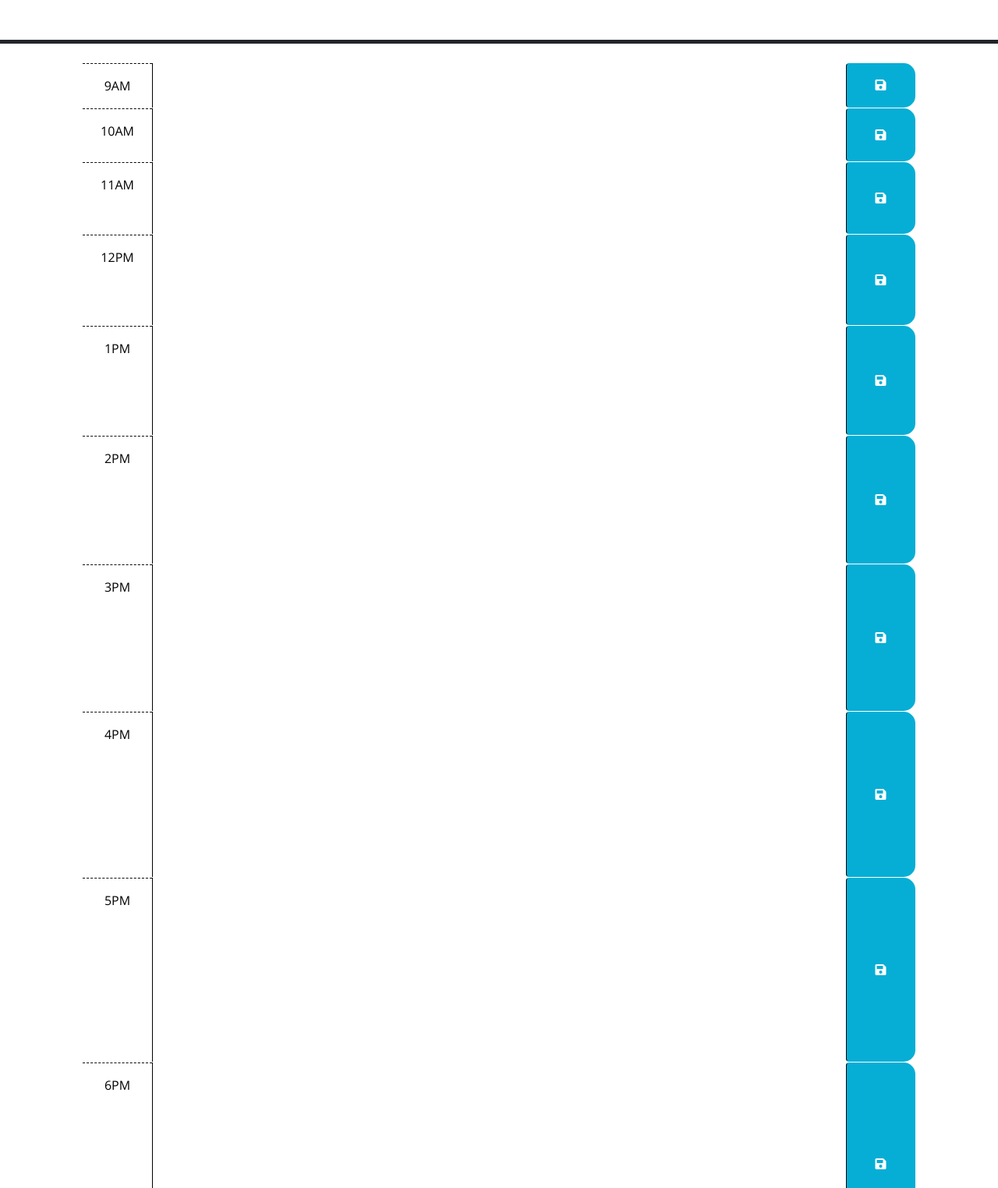
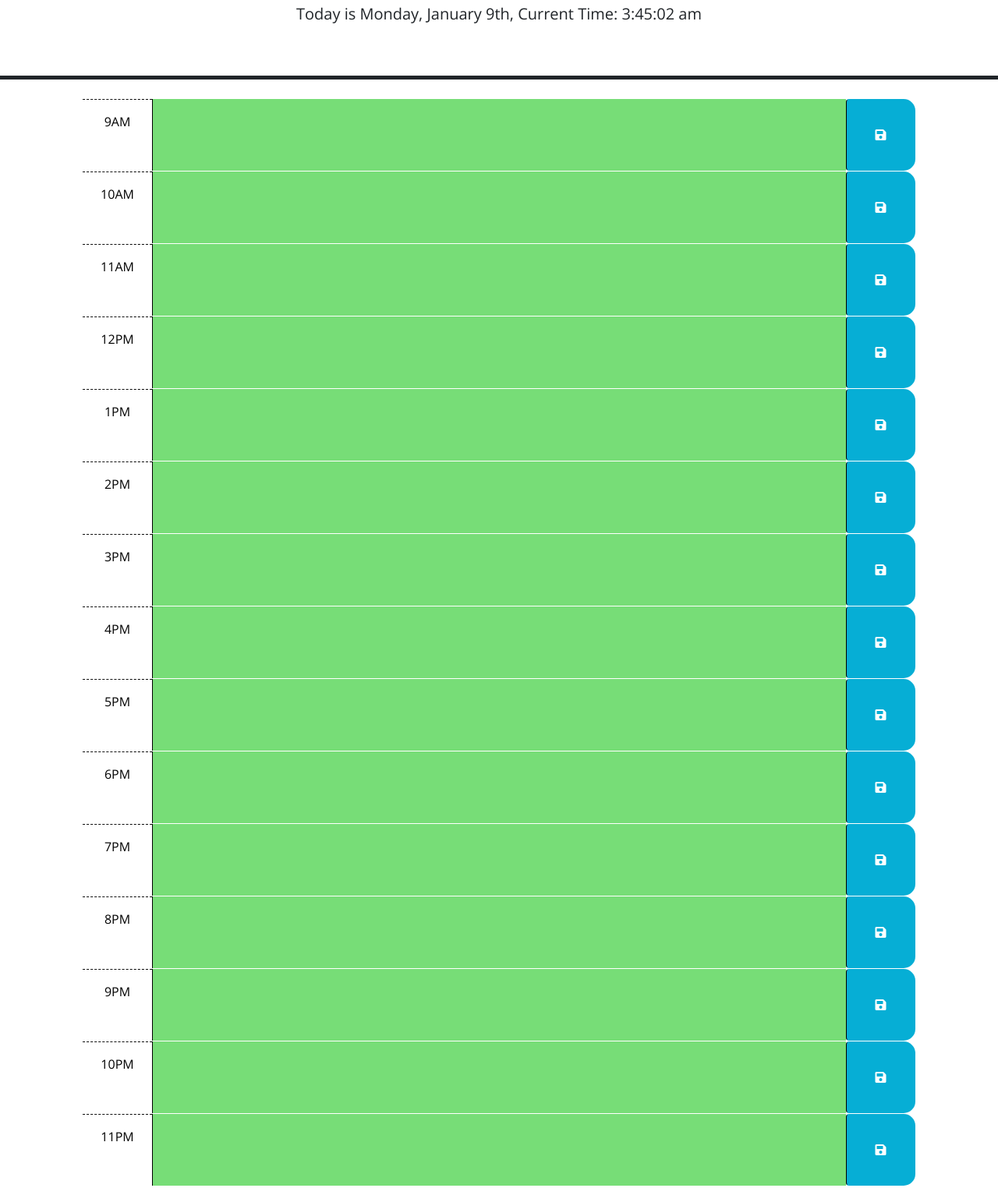
Before and after one commit to mjtic/workday_scheduler, a plain HTML site: page Develop/index.html in a window 1280 px wide. Shown: the part 176-1700 px from the top of the page at 78% size. Drawn offline with nearby package versions, Linux system fonts and the light colour scheme.

Commit message:
modified rowBlock color change reflecting currentHour

```diff
--- a/Develop/index.html
+++ b/Develop/index.html
@@ -42,7 +42,7 @@
       <!-- Example of a past time block. The "past" class adds a gray background color. -->
       <div id="hour-9" class="row time-block ">
         <div class="col-2 col-md-1 hour text-center py-3">9AM</div>
-        <textarea class="col-8 col-md-10 description" rows="1"> </textarea>
+        <textarea class="col-8 col-md-10 description" rows="3" id="time_9"> </textarea>
         <button class="btn saveBtn col-2 col-md-1" aria-label="save">
           <i class="fas fa-save" aria-hidden="true"></i>
         </button>
@@ -51,7 +51,7 @@
       <!-- Example of a a present time block. The "present" class adds a red background color. -->
       <div id="hour-10" class="row time-block ">
         <div class="col-2 col-md-1 hour text-center py-3">10AM</div>
-        <textarea class="col-8 col-md-10 description" rows="2"> </textarea>
+        <textarea class="col-8 col-md-10 description" rows="3" id="time_10"> </textarea>
         <button class="btn saveBtn col-2 col-md-1" aria-label="save">
           <i class="fas fa-save" aria-hidden="true"></i>
         </button>
@@ -60,7 +60,7 @@
       <!-- Example of a future time block. The "future" class adds a green background color. -->
       <div id="hour-11" class="row time-block ">
         <div class="col-2 col-md-1 hour text-center py-3">11AM</div>
-        <textarea class="col-8 col-md-10 description" rows="3"> </textarea>
+        <textarea class="col-8 col-md-10 description" rows="3" id="time_11"> </textarea>
         <button class="btn saveBtn col-2 col-md-1" aria-label="save">
           <i class="fas fa-save" aria-hidden="true"></i>
         </button>
@@ -69,7 +69,7 @@
       <!-- Example of a future time block. The "future" class adds a green background color. -->
       <div id="hour-12" class="row time-block ">
         <div class="col-2 col-md-1 hour text-center py-3">12PM</div>
-        <textarea class="col-8 col-md-10 description" rows="4"> </textarea>
+        <textarea class="col-8 col-md-10 description" rows="3" id="time_12"> </textarea>
         <button class="btn saveBtn col-2 col-md-1" aria-label="save">
             <i class="fas fa-save" aria-hidden="true"></i>
         </button>
@@ -78,7 +78,7 @@
       <!-- Example of a future time block. The "future" class adds a green background color. -->
       <div id="hour-13" class="row time-block ">
         <div class="col-2 col-md-1 hour text-center py-3">1PM</div>
-        <textarea class="col-8 col-md-10 description" rows="5"> </textarea>
+        <textarea class="col-8 col-md-10 description" rows="3" id="time_13"> </textarea>
         <button class="btn saveBtn col-2 col-md-1" aria-label="save">
           <i class="fas fa-save" aria-hidden="true"></i>
         </button>
@@ -87,7 +87,7 @@
       <!-- Example of a future time block. The "future" class adds a green background color. -->
       <div id="hour-14" class="row time-block ">
         <div class="col-2 col-md-1 hour text-center py-3">2PM</div>
-        <textarea class="col-8 col-md-10 description" rows="6"> </textarea>
+        <textarea class="col-8 col-md-10 description" rows="3" id="time_14"> </textarea>
         <button class="btn saveBtn col-2 col-md-1" aria-label="save">
           <i class="fas fa-save" aria-hidden="true"></i>
         </button>
@@ -96,7 +96,7 @@
       <!-- Example of a future time block. The "future" class adds a green background color. -->
       <div id="hour-15" class="row time-block ">
         <div class="col-2 col-md-1 hour text-center py-3">3PM</div>
-        <textarea class="col-8 col-md-10 description" rows="7"> </textarea>
+        <textarea class="col-8 col-md-10 description" rows="3" id="time_15"> </textarea>
         <button class="btn saveBtn col-2 col-md-1" aria-label="save">
           <i class="fas fa-save" aria-hidden="true"></i>
         </button>
@@ -104,7 +104,7 @@
 
       <div id="hour-16" class="row time-block ">
         <div class="col-2 col-md-1 hour text-center py-3">4PM</div>
-        <textarea class="col-8 col-md-10 description" rows="8"> </textarea>
+        <textarea class="col-8 col-md-10 description" rows="3" id="time_16"> </textarea>
         <button class="btn saveBtn col-2 col-md-1" aria-label="save">
           <i class="fas fa-save" aria-hidden="true"></i>
         </button>
@@ -112,7 +112,7 @@
 
       <div id="hour-17" class="row time-block ">
         <div class="col-2 col-md-1 hour text-center py-3">5PM</div>
-        <textarea class="col-8 col-md-10 description" rows="9"> </textarea>
+        <textarea class="col-8 col-md-10 description" rows="3" id="time_17"> </textarea>
         <button class="btn saveBtn col-2 col-md-1" aria-label="save">
           <i class="fas fa-save" aria-hidden="true"></i>
         </button>
@@ -120,7 +120,7 @@
 
       <div id="hour-18" class="row time-block ">
         <div class="col-2 col-md-1 hour text-center py-3">6PM</div>
-        <textarea class="col-8 col-md-10 description" rows="10"> </textarea>
+        <textarea class="col-8 col-md-10 description" rows="3" id="time_18"> </textarea>
         <button class="btn saveBtn col-2 col-md-1" aria-label="save">
           <i class="fas fa-save" aria-hidden="true"></i>
         </button>
@@ -128,7 +128,7 @@
 
       <div id="hour-19" class="row time-block ">
         <div class="col-2 col-md-1 hour text-center py-3">7PM</div>
-        <textarea class="col-8 col-md-10 description" rows="11"> </textarea>
+        <textarea class="col-8 col-md-10 description" rows="3" id="time_19"> </textarea>
         <button class="btn saveBtn col-2 col-md-1" aria-label="save">
           <i class="fas fa-save" aria-hidden="true"></i>
         </button>
@@ -136,7 +136,7 @@
 
       <div id="hour-20" class="row time-block ">
         <div class="col-2 col-md-1 hour text-center py-3">8PM</div>
-        <textarea class="col-8 col-md-10 description" rows="12"> </textarea>
+        <textarea class="col-8 col-md-10 description" rows="3" id="time_20"> </textarea>
         <button class="btn saveBtn col-2 col-md-1" aria-label="save">
           <i class="fas fa-save" aria-hidden="true"></i>
         </button>
@@ -144,7 +144,7 @@
 
       <div id="hour-21" class="row time-block ">
         <div class="col-2 col-md-1 hour text-center py-3">9PM</div>
-        <textarea class="col-8 col-md-10 description" rows="13"> </textarea>
+        <textarea class="col-8 col-md-10 description" rows="3" id="time_21"> </textarea>
         <button class="btn saveBtn col-2 col-md-1" aria-label="save">
           <i class="fas fa-save" aria-hidden="true"></i>
         </button>
@@ -152,7 +152,7 @@
 
       <div id="hour-22" class="row time-block ">
         <div class="col-2 col-md-1 hour text-center py-3">10PM</div>
-        <textarea class="col-8 col-md-10 description" rows="14"> </textarea>
+        <textarea class="col-8 col-md-10 description" rows="3" id="time_22"> </textarea>
         <button class="btn saveBtn col-2 col-md-1" aria-label="save">
           <i class="fas fa-save" aria-hidden="true"></i>
         </button>
@@ -160,7 +160,7 @@
 
       <div id="hour-23" class="row time-block ">
         <div class="col-2 col-md-1 hour text-center py-3">11PM</div>
-        <textarea class="col-8 col-md-10 description" rows="15"> </textarea>
+        <textarea class="col-8 col-md-10 description" rows="3" id="time_23"> </textarea>
         <button class="btn saveBtn col-2 col-md-1" aria-label="save">
           <i class="fas fa-save" aria-hidden="true"></i>
         </button>
--- a/Develop/script.js
+++ b/Develop/script.js
@@ -1,6 +1,6 @@
 // variables
 let saveBtn = $(".saveBtn");
-let workHour = [8, 9, 10, 11, 12, 13, 14, 15, 16, 17, 18, 19, 20, 21, 22];
+let workHour = [9, 10, 11, 12, 13, 14, 15, 16, 17, 18, 19, 20, 21, 22,23];
 let currentTime = new Date();
 
 
@@ -23,9 +23,21 @@ for (let i = 0; i < workHour.length; i++) {
   console.log(workHour[i])
   if (currentTime >= officeTime && currentTime <officeTimeAfter){
     console.log('present');
-    addClass.(".present")
+    $("#time_" + workHour[i]).addClass("present")
+  }
+  else if (currentTime > officeTime){
+    console.log('past');
+    $("#time_" + workHour[i]).addClass("past")
+  }
+  else {
+    $("#time_" + workHour[i]).addClass("future")
   }
 }
+
+// const saveBtns = document.querySelectorAll(".saveBtn");
+// console.log(rgua);
+
+// saveBtns.forEach(function(btn))
 
 // current day timer in the header
 
```
Also changed, not shown: 1 other file.
